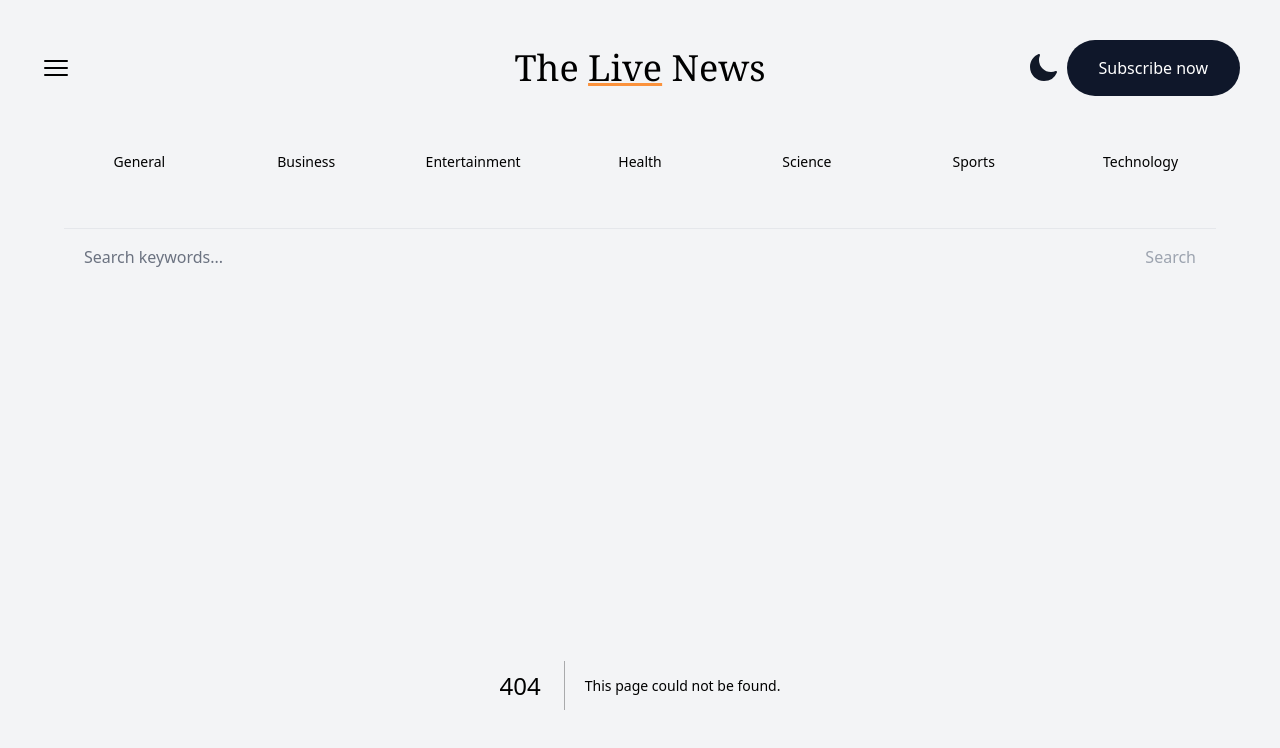
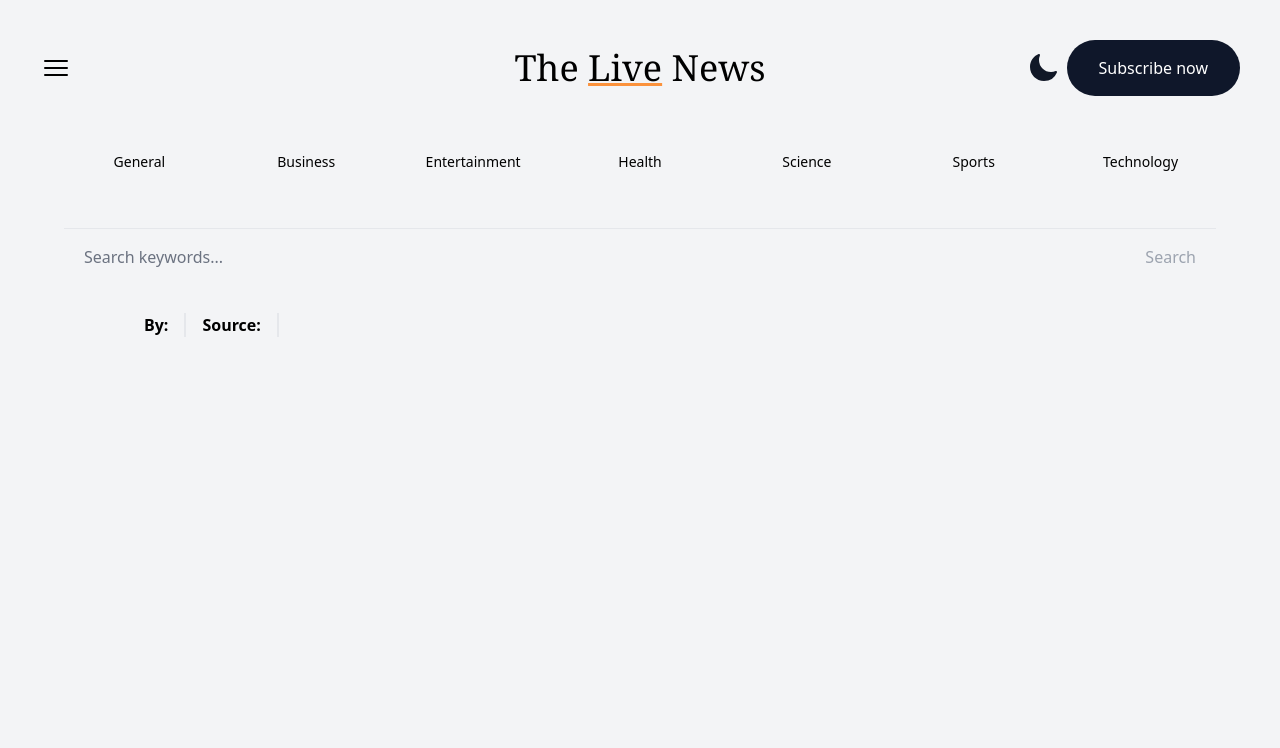
Before and after one commit to AkashKoodali/live-news-app, a Next.js app: page /article in a window 1280 px wide. Before the commit this address had no page. Shown: the top 748 px of the page. Built offline with nearby package versions, Linux system fonts and the light colour scheme.

Commit message:
Created Read More Button and Article Page

```diff
--- a/app/Article.tsx
+++ b/app/Article.tsx
@@ -1,3 +1,5 @@
+import ReadMoreBtn from "./ReadMoreBtn";
+
 type Props = {
   article: Article;
 };
@@ -23,6 +25,7 @@
         </div>
 
         {/* Reade more button */}
+        <ReadMoreBtn article={article} />
     </div>
   </article>;
 }
--- /dev/null
+++ b/app/ReadMoreBtn.tsx
@@ -0,0 +1,27 @@
+'use client'
+import { useRouter } from 'next/navigation';
+
+type Props = {
+    article : Article
+}
+
+function ReadMoreBtn({article} : Props) {
+    const router = useRouter();
+
+    const handleClick = () => {
+        const queryString = Object.entries(article).map(([key, value]) => `${key}=${value}`).join("&");
+        const url = `/article?${queryString}`;
+        console.log(url);
+        router.push(url);
+    }
+
+  return (
+    <button
+    onClick={handleClick}
+    className="bg-orange-400 h-10 rounded-b-lg dark:text-gray-900">
+        Read More
+    </button>
+  )
+}
+
+export default ReadMoreBtn
--- /dev/null
+++ b/app/article/page.tsx
@@ -0,0 +1,38 @@
+import { notFound } from 'next/navigation';
+
+type Props = {
+    searchParams?: Article;
+}
+
+function ArticlePage({searchParams}: Props) {
+    if((searchParams && Object.entries(searchParams).length === 0) || !searchParams) {
+        return notFound();
+    }
+
+    const article : Article = searchParams;
+  return (
+    <article>
+        <section className='flex flex-col lg:flex-row pb-24 px-0 lg:px-10'>
+            { article.image && (
+                <img
+                className='h-52 max-w-md mx-auto md:max-w-lg lg:max-w-xl'
+                src={article.image}
+                alt={article.title} />
+            )}
+
+            <div className='px-10'>
+                <h1 className='headerTitle px-0 no-underline pb-2'>{article.title}</h1>
+                <div className='flex divide-x-2 space-x-4'>
+                    <h2 className='font-bold'>By: {article.author}</h2>
+                    <h2 className='font-bold pl-4'>Source: {article.source}</h2>
+                    <p className='pl-4'>{article.published_at}</p>
+                </div>
+
+                <p className='pt-4'>{article.description}</p>
+            </div>
+        </section>
+    </article>
+  )
+}
+
+export default ArticlePage;
--- a/app/layout.tsx
+++ b/app/layout.tsx
@@ -9,12 +9,12 @@
 }) {
   return (
     <html>
-      <Providers>
-        <body className="bg-gray-100 dark:bg-zinc-900 transition-all duration-700">
+      <body className="bg-gray-100 dark:bg-zinc-900 transition-all duration-700">
+        <Providers>
           <Header />
           <div className="max-w-6xl mx-auto">{children}</div>
-        </body>
-      </Providers>
+        </Providers>
+      </body>
     </html>
   );
 }
--- a/styles/globals.css
+++ b/styles/globals.css
@@ -8,4 +8,8 @@
         rounded-full p-4 cursor-pointer hover:font-bold capitalize hover:scale-110 transition-transform duration-200
         ease-out;
     }
+    .headerTitle{
+        @apply text-4xl font-serif capitalize px-10 pt-5 underline decoration-orange-400 decoration-2 underline-offset-4
+        decoration-double
+    }
 }
```
